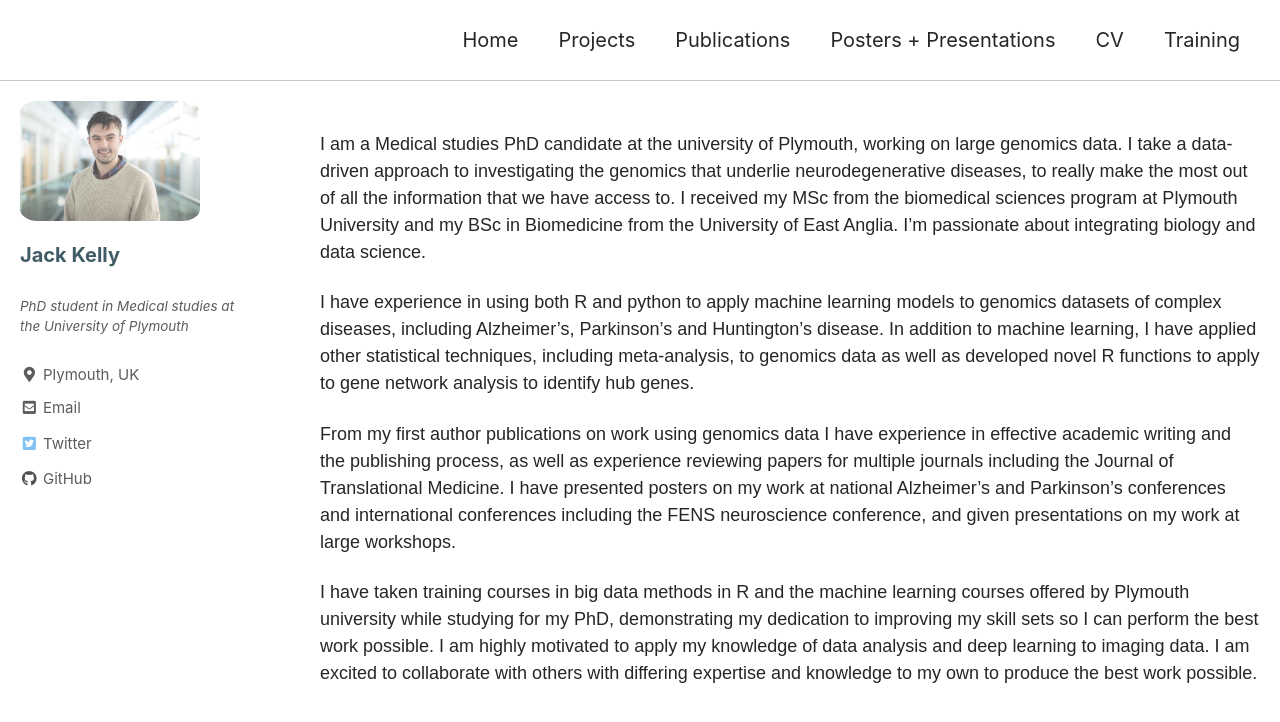
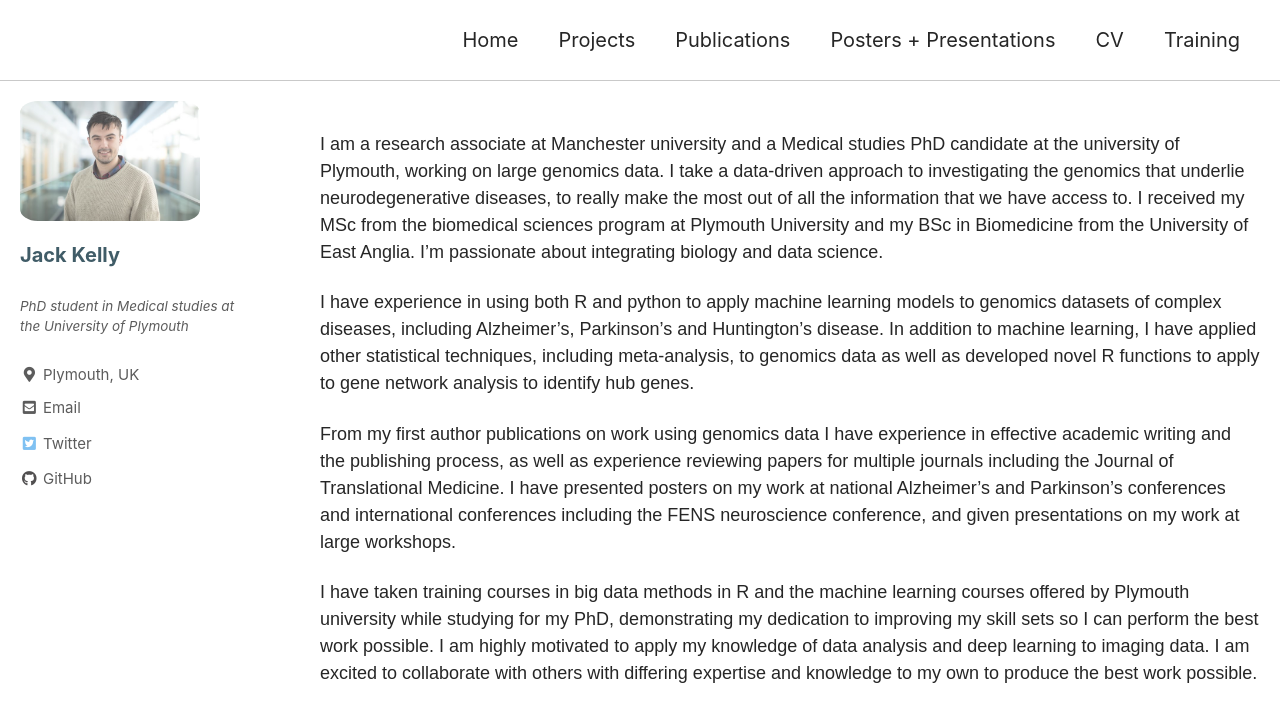
Before and after one commit to jackkelly75/jackkelly75.github.io, a Jekyll site: the page built from _pages/about.md, in a window 1280 px wide and 900 px high. Shown: the top 722 px of the window. Built offline with Jekyll 4.4.1, drawn with Linux system fonts in a browser that asks for light colours; cached includes are drawn as plain includes; nearby versions of some CDN libraries.

Commit message:
Update about.md

```diff
--- a/_pages/about.md
+++ b/_pages/about.md
@@ -9,7 +9,7 @@ classes: wide
 date:
 ---
 
-I am a Medical studies PhD candidate at the university of Plymouth, working on large genomics data. I take a data-driven approach to investigating the genomics that underlie neurodegenerative diseases, to really make the most out of all the information that we have access to. I received my MSc from the biomedical sciences program at Plymouth University and my BSc in Biomedicine from the University of East Anglia. I'm passionate about integrating biology and data science.
+I am a research associate at Manchester university and a Medical studies PhD candidate at the university of Plymouth, working on large genomics data. I take a data-driven approach to investigating the genomics that underlie neurodegenerative diseases, to really make the most out of all the information that we have access to. I received my MSc from the biomedical sciences program at Plymouth University and my BSc in Biomedicine from the University of East Anglia. I'm passionate about integrating biology and data science.
 
 I have experience in using both R and python to apply machine learning models to genomics datasets of complex diseases, including Alzheimer's, Parkinson's and Huntington's disease. In addition to machine learning, I have applied other statistical techniques, including meta-analysis, to genomics data as well as developed novel R functions to apply to gene network analysis to identify hub genes.
 
```
